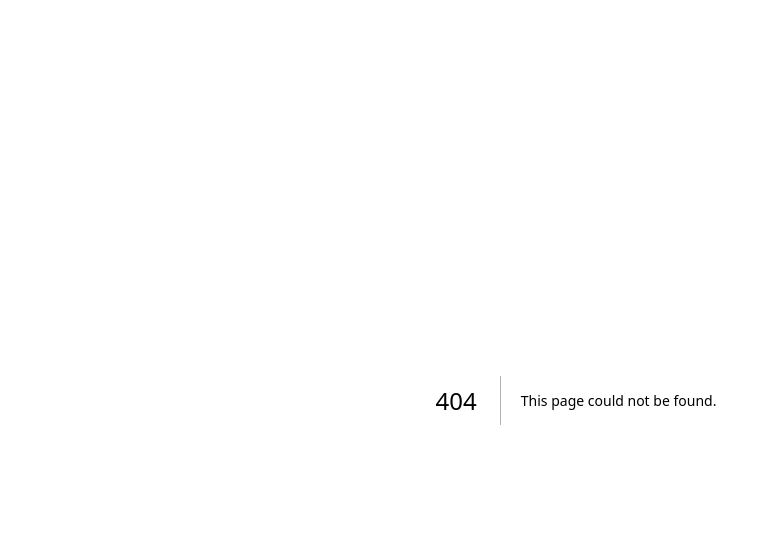
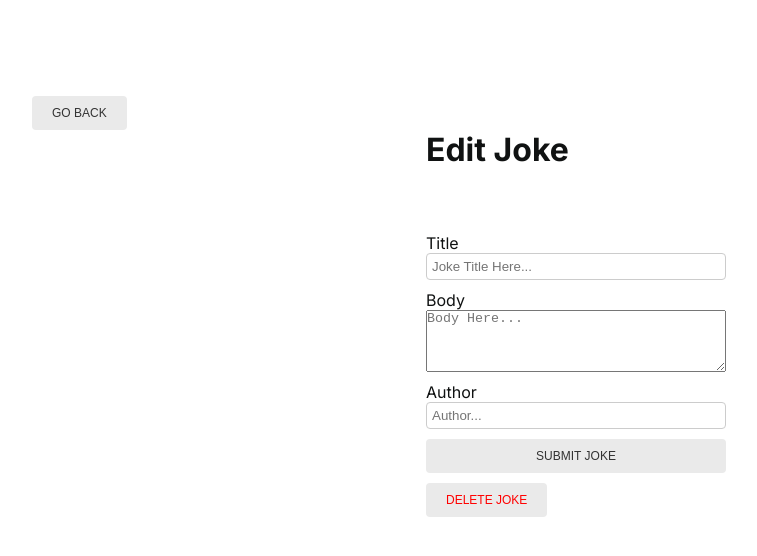
Before and after one commit to noandersonls/logicea-test, a Next.js app: page /jokes/1 in a window 1280 px wide. Before the commit this address had no page. Shown: the top 556 px of the page, without its empty margins (64-821 px from the left). Built offline with nearby package versions, Linux system fonts and the light colour scheme; no server answers.

Commit message:
feat: create update and add joke feature

```diff
--- a/jsconfig.json
+++ b/jsconfig.json
@@ -1,7 +1,7 @@
 {
   "compilerOptions": {
     "paths": {
-      "@/*": ["./src/*"]
+      "@/*": ["./src/*"],
     }
   }
 }
--- a/package.json
+++ b/package.json
@@ -17,6 +17,7 @@
   "devDependencies": {
     "eslint": "^8.42.0",
     "eslint-config-airbnb": "^19.0.4",
+    "eslint-import-resolver-alias": "^1.1.2",
     "eslint-plugin-import": "^2.27.5",
     "eslint-plugin-jsx-a11y": "^6.7.1",
     "eslint-plugin-react": "^7.32.2",
--- a/src/app/api/index.js
+++ b/src/app/api/index.js
@@ -1,9 +1,18 @@
+/* eslint-disable no-console */
+
+// Example of clean fetch handling
 export const getJokes = async ({
   page, limit,
 }) => {
   const data = await fetch(
     `https://retoolapi.dev/zu9TVE/jokes?_page=${page}&_limit=${limit}`,
-  ).then((response) => response.json());
+  ).then((response) => {
+    if (!response.ok) {
+      throw new Error(`Error HTTP: ${response.status}`);
+    }
+    return response.json();
+  })
+    .catch((error) => console.error(error));
 
   return data;
 };
@@ -19,7 +28,11 @@ export const getJokeById = async (id) => {
 export const deleteJoke = async (id) => {
   const data = await fetch(`https://retoolapi.dev/zu9TVE/jokes/${id}`, {
     method: 'DELETE',
-  }).then((response) => response.json());
-  console.log(data);
+  }).then((response) => {
+    if (!response.ok) {
+      throw new Error(`HTTP Error DELETE: ${response.status}`);
+    }
+    return response.json();
+  });
   return data;
 };
--- /dev/null
+++ b/src/app/components/JokeForm.js
@@ -0,0 +1,111 @@
+/* eslint-disable no-loss-of-precision */
+import { useEffect, useState } from 'react';
+import { useRouter } from 'next/navigation';
+
+import styles from '../page.module.css';
+
+import {
+  deleteJoke, getJokeById,
+} from '../api';
+
+export default function JokeForm({ id }) {
+  const isNewJoke = id === 'add';
+  const router = useRouter();
+
+  const [joke, setJoke] = useState({
+    Author: '',
+    Body: '',
+    Title: '',
+    CreatedAt: '',
+    Views: '',
+  });
+
+  useEffect(() => {
+    if (id !== 'newjoke') {
+      const getJoke = async () => {
+        const targetJoke = await getJokeById(id);
+        setJoke(targetJoke);
+      };
+
+      getJoke();
+    }
+  }, []);
+
+  // const handleSubmit = async () => {
+  //   e.preventDefault();
+
+  //   joke.Author === "" || joke.Body === "" || joke.Title === ""
+  //     ? alert("Please fill out all the fields")
+  //     : params?.id
+  //     ? updateJokebyId(Number(params?.id))
+  //     : createNewJoke(joke);
+  // };
+
+  // const updateJokebyId = async (id: number) => {
+  //   const data = await updateJoke(id, joke);
+  //   if (data.id) {
+  //     setLocation("/jokes");
+  //   }
+  // };
+
+  const handleDeleteJoke = async () => {
+    const isDeleteSuccess = await deleteJoke(id);
+    if (isDeleteSuccess) {
+      router.push('/jokes');
+    }
+  };
+
+  const {
+    Author, Body, Title,
+  } = joke;
+  return (
+    <div>
+      <h1>
+        { isNewJoke ? 'Add New Joke' : 'Edit Joke' }
+      </h1>
+      <form className={styles.jokeForm}>
+        <label htmlFor="Title">
+          Title
+          <input
+            type="text"
+            id="Title"
+            name="Title"
+            placeholder="Joke Title Here..."
+            value={Title}
+            onChange={(e) => setJoke({ ...joke, Title: e.target.value })}
+          />
+        </label>
+        <label htmlFor="Body">
+          Body
+          <textarea
+            type="text"
+            id="Body"
+            rows="4"
+            cols="50"
+            name="Body"
+            placeholder="Body Here..."
+            value={Body}
+            onChange={(e) => setJoke({ ...joke, Body: e.target.value })}
+          />
+        </label>
+        <label htmlFor="Author">
+          Author
+          <input
+            id="Author"
+            type="text"
+            name="Author"
+            placeholder="Author..."
+            value={Author}
+            onChange={(e) => setJoke({ ...joke, Author: e.target.value })}
+          />
+        </label>
+        <button type="submit">Submit Joke</button>
+      </form>
+      { !isNewJoke && (
+      <button type="button" style={{ color: 'red' }} onClick={handleDeleteJoke}>
+        Delete Joke
+      </button>
+      )}
+    </div>
+  );
+}
--- a/src/app/globals.css
+++ b/src/app/globals.css
@@ -86,3 +86,21 @@ select {
 select:focus {
   outline: none;
 }
+
+
+form {
+  display: flex;
+  flex-direction: column;
+  max-width: 300px;
+  margin: 0 auto;
+}
+
+label {
+  margin-bottom: 10px;
+}
+
+input[type="text"] {
+  padding: 5px;
+  border-radius: 4px;
+  border: 1px solid #ccc;
+}
--- /dev/null
+++ b/src/app/jokes/[id]/page.js
@@ -0,0 +1,16 @@
+'use client';
+
+import { useRouter } from 'next/navigation';
+import JokeForm from '../../components/JokeForm';
+
+import styles from '../../page.module.css';
+
+export default function Form({ params }) {
+  const router = useRouter();
+  return (
+    <div className={styles.main}>
+      <button className={styles.goBack} type="button" onClick={() => router.push('/jokes')}>Go Back</button>
+      <JokeForm id={params.id} />
+    </div>
+  );
+}
--- a/src/app/jokes/page.js
+++ b/src/app/jokes/page.js
@@ -1,6 +1,3 @@
-/* eslint-disable jsx-a11y/label-has-associated-control */
-/* eslint-disable react/jsx-no-comment-textnodes */
-
 'use client';
 
 import styles from '../page.module.css';
--- a/src/app/page.module.css
+++ b/src/app/page.module.css
@@ -18,13 +18,6 @@
   font-family: var(--font-mono);
 }
 
-.description a {
-  display: flex;
-  justify-content: center;
-  align-items: center;
-  gap: 0.5rem;
-}
-
 .description p {
   position: relative;
   margin: 0;
@@ -32,32 +25,6 @@
   background-color: rgba(var(--callout-rgb), 0.5);
   border: 1px solid rgba(var(--callout-border-rgb), 0.3);
   border-radius: var(--border-radius);
-}
-
-.card {
-  padding: 1rem 1.2rem;
-  border-radius: var(--border-radius);
-  background: rgba(var(--card-rgb), 0);
-  border: 1px solid rgba(var(--card-border-rgb), 0);
-  transition: background 200ms, border 200ms;
-}
-
-.card span {
-  display: inline-block;
-  transition: transform 200ms;
-}
-
-.card h2 {
-  font-weight: 600;
-  margin-bottom: 0.7rem;
-}
-
-.card p {
-  margin: 0;
-  opacity: 0.6;
-  font-size: 0.9rem;
-  line-height: 1.5;
-  max-width: 30ch;
 }
 
 .center {
@@ -75,3 +42,28 @@
   align-items: center;
   padding: 10px;
 }
+
+.goBack {
+  align-self: start;
+}
+
+.tableJokes {
+  margin-top: 4rem;
+}
+
+
+.jokeForm {
+  display: flex;
+  flex-direction: column;
+  justify-content: space-between;
+  padding-top: 4rem;
+}
+
+.jokeForm label {
+  display: flex;
+  flex-direction: column;
+}
+
+.jokeForm button {
+  margin-bottom: 10px;
+}
```
Also changed, not shown: src/app/components/Table.js (+11 -3 lines), .eslintrc.js, 1 other file (tests, documents, lock files or other folders).
